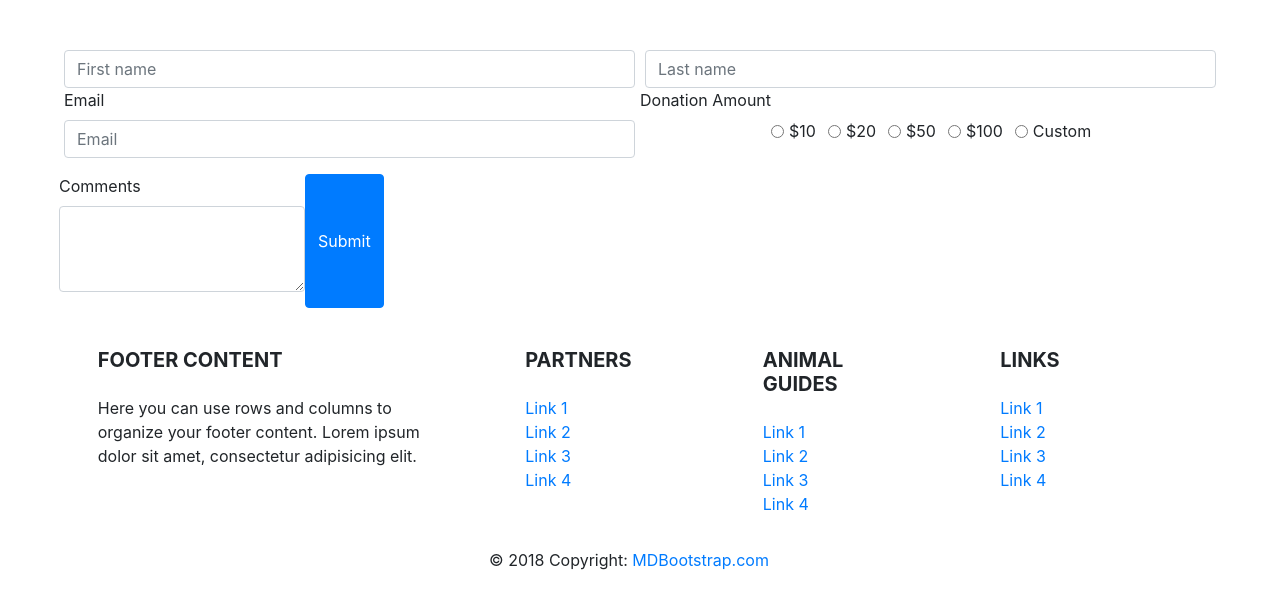
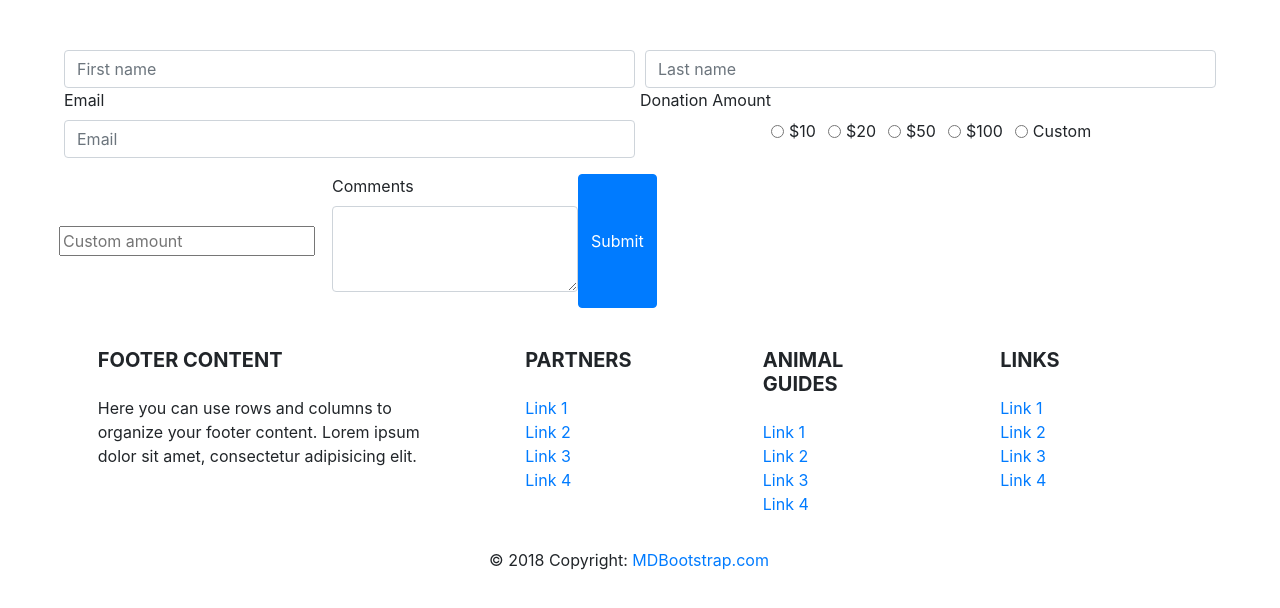
Before and after one commit to EDuarte019/animalshelter, a plain HTML site: page Angelina/donations.html in a window 1280 px wide. Shown: the part 156-764 px from the top of the page. Drawn offline with nearby package versions, Linux system fonts and the light colour scheme.

Commit message:
Auto stash before merge of "master" and "origin/master"

```diff
--- a/Angelina/donations.html
+++ b/Angelina/donations.html
@@ -73,7 +73,9 @@
                 <input class="form-check-input" type="radio" name="inlineRadioOptions" id="inlineRadio4" value="option4">
                 <label class="form-check-label" for="inlineRadio3">Custom</label>
               </div>
-
+              <div class="form-check form-check-inline custom">
+                <input class="form-check-input" type="text" name="inlineRadioOptions" id="inlineRadio4" placeholder="Custom amount">
+              </div>
               <!-- Comments Box -->
               <div class="form-group">
                   <label for="exampleFormControlTextarea1">Comments</label>
```
